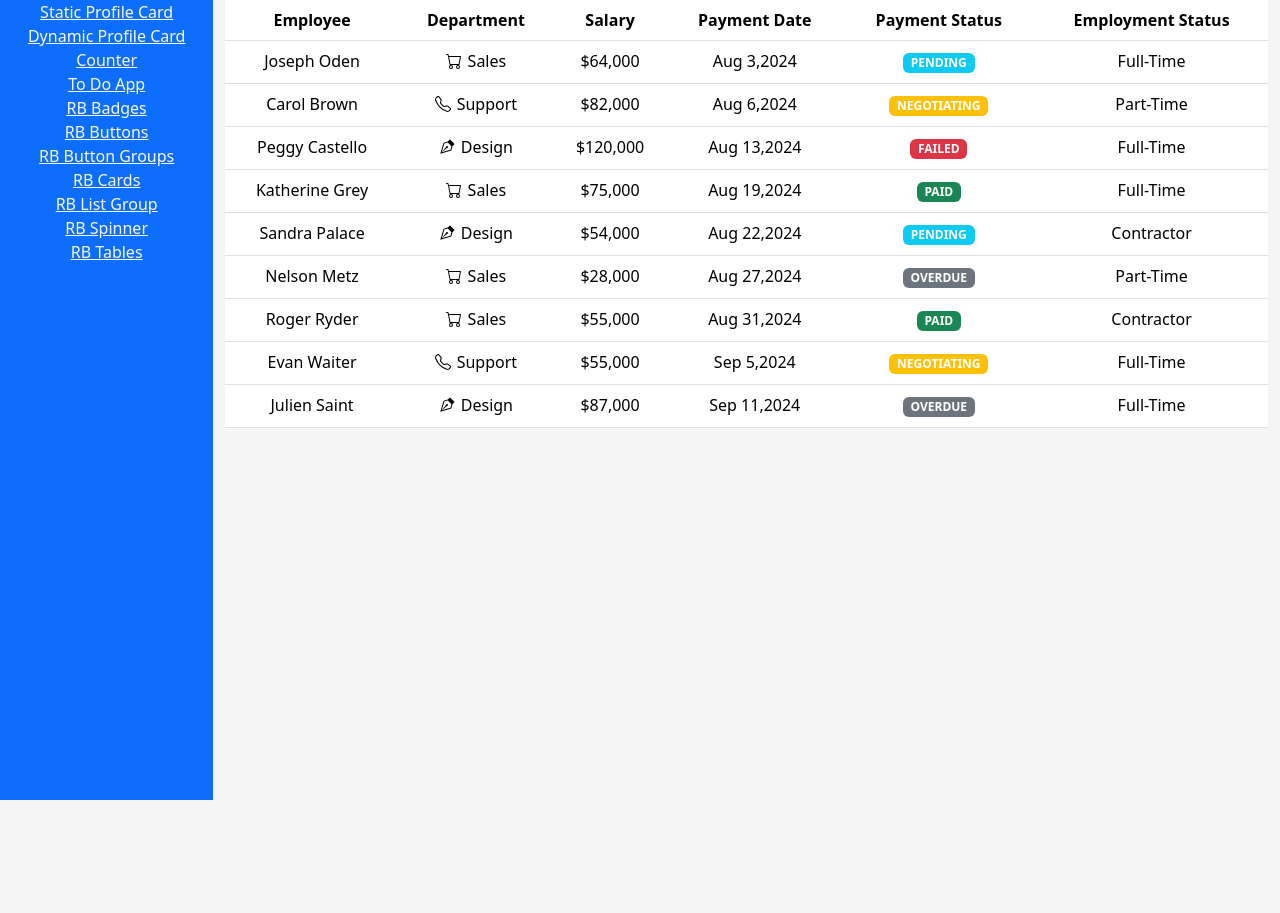
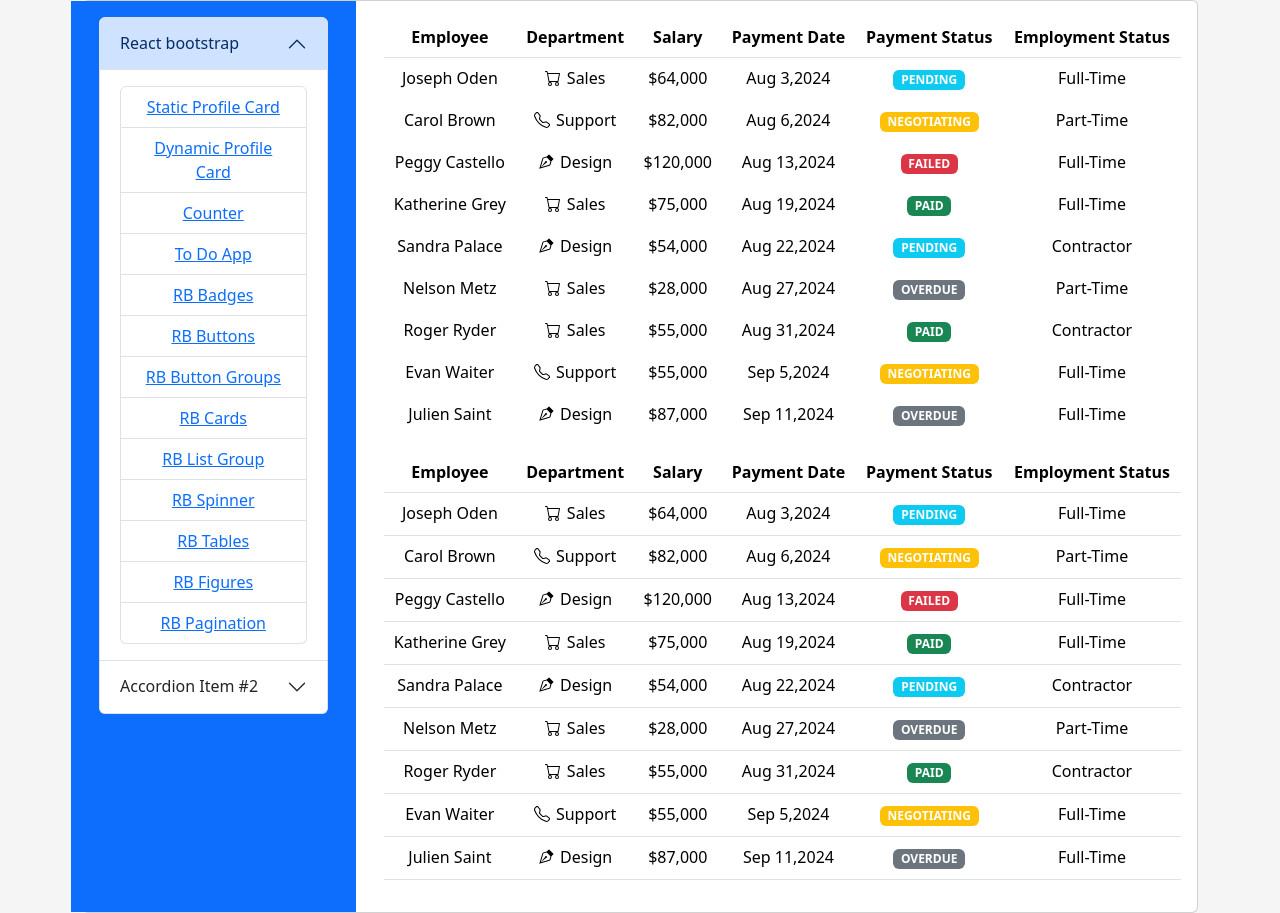
Before and after one commit to Rohit-specs/React, a React (Vite) app in the folder Installation-wia-vite/: page /rb-tables in a window 1280 px wide. Before the commit the page ends 800 px from the top, so only its background shows below. Built offline with nearby package versions, Linux system fonts and the light colour scheme.

Commit message:
figure and pagination task

```diff
--- a/Installation-wia-vite/src/Layouts/RootLayout.jsx
+++ b/Installation-wia-vite/src/Layouts/RootLayout.jsx
@@ -1,24 +1,46 @@
 import { Link, Outlet, NavLink } from "react-router-dom";
 import { SidebarLinksData } from "../data/SidebarLinksData";
+import { Card, CardBody, Col, Container, ListGroup, Row } from "react-bootstrap";
+import { Accordion } from "react-bootstrap";
+
 
 function RootLayout() {
     return (
-        <div className="container-fluid">
-            <div className="row">
-                <div className="col-2 vh-100 bg-primary">
-                    <ul className="list-unstyled">
+        <Container fluid="md"><Card>
+            <Row>
+                <Col md={3} className="bg-primary min-vh-100">
+                    <CardBody>
+                        <Accordion defaultActiveKey="0">
+      <Accordion.Item eventKey="0">
+        <Accordion.Header>React bootstrap</Accordion.Header>
+        <Accordion.Body><ListGroup>
                         {/* <li><NavLink className="text-light" to="/">Static Card</NavLink></li>
                         <li><NavLink className="text-light" to="/dynamic-app">Dynamic Card</NavLink></li>
                         <li><NavLink className="text-light" to="/counter-via-hooks">Counter</NavLink></li> */}
 
                         {SidebarLinksData.map((item)=>{
-                            return(<li key={item.id}><Link className="text-light" to={item.links}>{item.menuItem}</Link></li>)
+                            return(<ListGroup.Item key={item.id}><Link  to={item.links}>{item.menuItem}</Link></ListGroup.Item>)
                         })}
-                    </ul>
-                </div>
-                <div className="col-10"><Outlet/></div>
-            </div>
-        </div>
+                    </ListGroup>
+        </Accordion.Body>
+      </Accordion.Item>
+      <Accordion.Item eventKey="1">
+        <Accordion.Header>Accordion Item #2</Accordion.Header>
+        <Accordion.Body>
+          Lorem ipsum dolor sit amet, consectetur adipiscing elit, sed do
+          eiusmod tempor incididunt ut labore et dolore magna aliqua. Ut enim ad
+
+        </Accordion.Body>
+      </Accordion.Item>
+    </Accordion>
+                    </CardBody>
+                </Col>
+                <Col md={9}>
+                        <CardBody>
+                <Outlet/></CardBody>
+                </Col>
+
+       </Row></Card></Container>
     )
 }
 
--- a/Installation-wia-vite/src/data/SidebarLinksData.js
+++ b/Installation-wia-vite/src/data/SidebarLinksData.js
@@ -10,4 +10,6 @@ export const SidebarLinksData = [
     { id:9, links: "/rb-listgroup" ,menuItem: "RB List Group"},
     { id:10, links: "/rb-spinners" ,menuItem: "RB Spinner"},
     { id:11, links: "/rb-tables" ,menuItem: "RB Tables"},
+    { id:12, links: "/rb-figure" ,menuItem: "RB Figures"},
+    { id:13, links: "/rb-pagination" ,menuItem: "RB Pagination"},
   ];
--- /dev/null
+++ b/Installation-wia-vite/src/pages/RBFigures.jsx
@@ -0,0 +1,21 @@
+import React from 'react'
+import Figure from 'react-bootstrap/Figure';
+
+const RBFigures = () => {
+  return (
+    <Figure className='mt-5'>
+      <Figure.Image
+        width={171}
+        height={180}
+        className='img-thumbnail'
+        alt="image taken from google"
+        src={"https://wbskztclbriekwpehznv.supabase.co/storage/v1/object/public/precious-plastic/profiles/51902/istockphoto-517188688-612x612.jpg"}
+      />
+      <Figure.Caption>
+        Image Resource : Google.com
+      </Figure.Caption>
+    </Figure>
+  )
+}
+
+export default RBFigures
--- /dev/null
+++ b/Installation-wia-vite/src/pages/RBPagination.jsx
@@ -0,0 +1,21 @@
+import React from 'react'
+import Pagination from 'react-bootstrap/Pagination';
+
+const RBPagination = () => {
+  return (
+  <Pagination>
+    <Pagination.First />
+    <Pagination.Prev />
+    <Pagination.Item>{1}</Pagination.Item>
+
+    <Pagination.Item>{2}</Pagination.Item>
+    <Pagination.Item active>{3}</Pagination.Item>
+    <Pagination.Item>{4}</Pagination.Item>
+    <Pagination.Item>{5}</Pagination.Item>
+    <Pagination.Next />
+    <Pagination.Last />
+  </Pagination>
+  )
+}
+
+export default RBPagination
--- a/Installation-wia-vite/src/pages/RBTables.jsx
+++ b/Installation-wia-vite/src/pages/RBTables.jsx
@@ -44,7 +44,35 @@ const RBTables = () => {
     }
     return (
         <div>
-            <Table>
+            <Table borderless>
+                <thead className='border-bottom'>
+                    <tr>
+                        <th>Employee</th>
+                        <th>Department</th>
+                        <th>Salary</th>
+                        <th>Payment Date</th>
+                        <th>Payment Status</th>
+                        <th>Employment Status</th>
+                    </tr>
+                </thead>
+                <tbody>
+                    {TableData.map((emp) => {
+                        return (
+                            <tr key={emp.id}>
+                                <td>{emp.employeeName}</td>
+                                {/* <td> </td> */}
+                                {/* <td>{`${department(emp.department)} ${emp.department}`} </td> */}
+                                <td>{department(emp.department)} </td>
+                                <td>${emp.salary}</td>
+                                <td>{emp.paymentDate}</td>
+                                <td>{badgeVarient(emp.paymentStatus)}</td>
+                                <td>{emp.employmentStatus}</td>
+                            </tr>
+                        )
+                    })}
+                </tbody>
+            </Table>
+            <Table responsive>
                 <thead>
                     <tr>
                         <th>Employee</th>
--- a/Installation-wia-vite/src/routes/MainRoutes.jsx
+++ b/Installation-wia-vite/src/routes/MainRoutes.jsx
@@ -13,6 +13,8 @@ import RBListGroup from "../pages/RBListGroup"
 import RBProgresBars from "../pages/RBProgresBars"
 import RBSpinners from "../pages/RBSpinners"
 import RBTables from "../pages/RBTables"
+import RBFigures from "../pages/RBFigures"
+import RBPagination from "../pages/RBPagination"
 export const router = createBrowserRouter(
     [
         {
@@ -31,6 +33,8 @@ export const router = createBrowserRouter(
                     { path: "/rb-progress-bar", element: <RBProgresBars/> },
                     { path: "/rb-spinners", element: <RBSpinners/> },
                     { path: "/rb-tables", element: <RBTables/> },
+                    { path: "/rb-figure", element: <RBFigures/> },
+                    { path: "/rb-pagination", element: <RBPagination/> },
                 ]
         }
     ]
```
Also changed, not shown: 1 other file (tests, documents, lock files or other folders).
